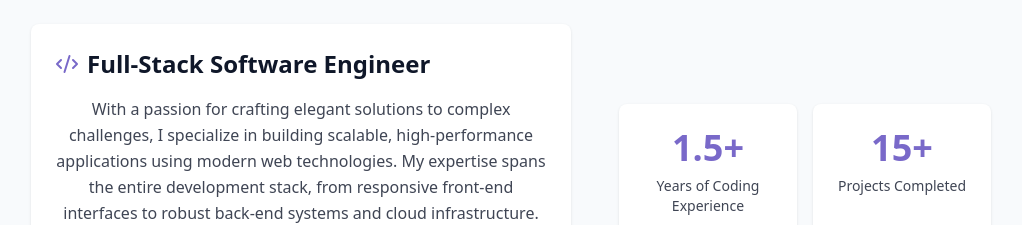
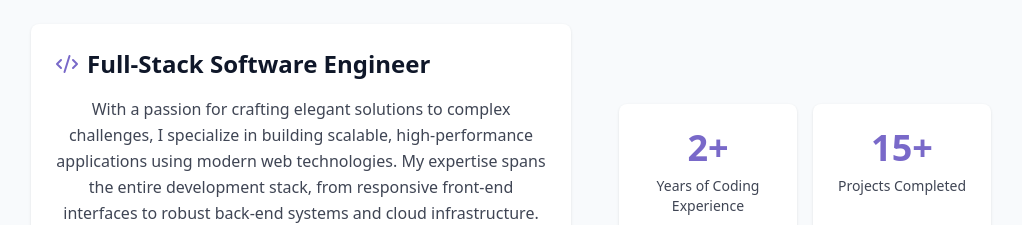
Before and after one commit to pokharel-nishan/portfolio, a React (Vite) app: page / in a window 1280 px wide. Shown: the part 960-1185 px from the top of the page, without its empty margins (129-1151 px from the left). Built offline with nearby package versions, Linux system fonts and the light colour scheme.

Commit message:
[fix] fix a small content in about section.

```diff
--- a/src/components/AboutSection.jsx
+++ b/src/components/AboutSection.jsx
@@ -78,7 +78,7 @@ export const AboutSection = () => {
           <div className="lg:col-span-5 space-y-6">
             <div className="grid grid-cols-2 gap-4">
               <div className="bg-card p-6 rounded-lg shadow-sm text-center hover:shadow-md transition-shadow">
-                <h4 className="text-4xl font-bold text-primary mb-2">1.5+</h4>
+                <h4 className="text-4xl font-bold text-primary mb-2">2+</h4>
                 <p className="text-sm text-foreground/80">
                   Years of Coding Experience
                 </p>
```
